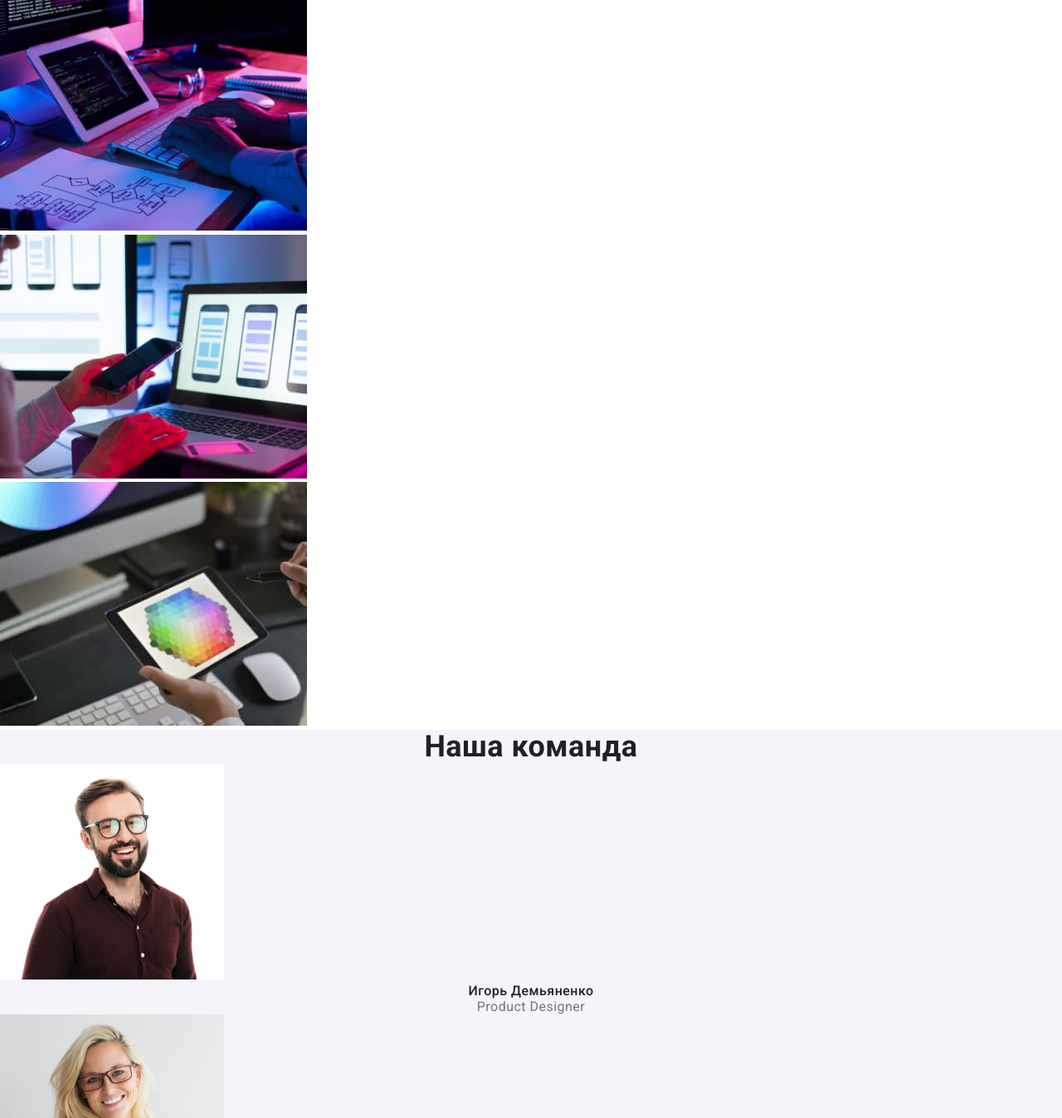
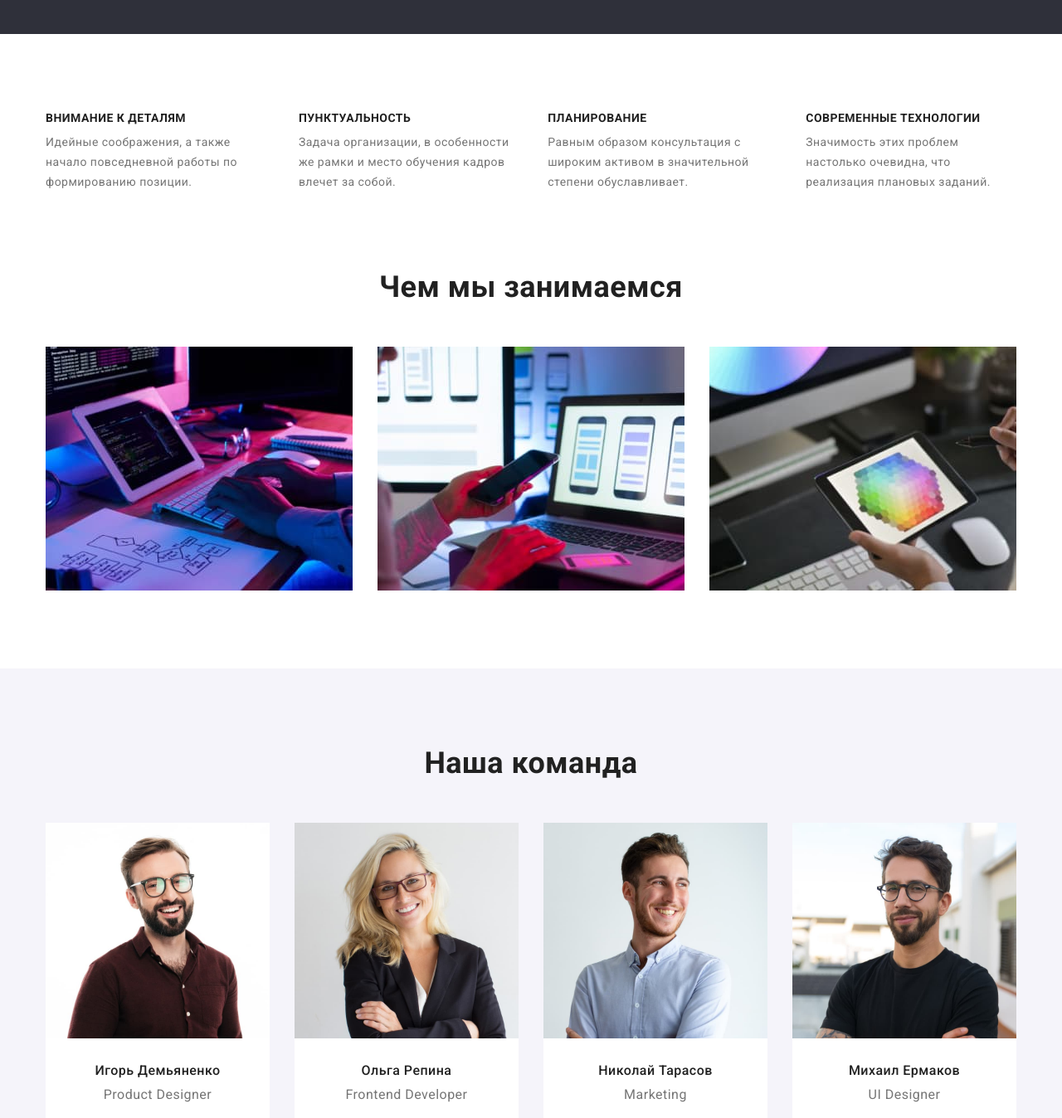
Before and after one commit to SerhiiKifa/goit-markup-hw-03, a plain HTML site: page index.html in a window 1280 px wide. Shown: the part 640-1988 px from the top of the page at 83% size. Drawn offline with nearby package versions, Linux system fonts and the light colour scheme.

Commit message:
Добавляет стили геометрии для страницы "Студия"

```diff
--- a/css/style.css
+++ b/css/style.css
@@ -7,6 +7,7 @@
 /* цвет фона героя и подвала #2F303A */
 /* цвет текста адреса rgba(255, 255, 255, 0.6) */
 /* цвет логотипа #000000 */
+/* цвет нижней рамки хедера #ececec */
 :root {
   --primery-white-color: #ffffff;
   --secondary-white-color: #f5f4fa;
@@ -17,14 +18,7 @@
   --address-text-color: rgba(255, 255, 255, 0.6);
   --logo-color: #000000;
   --background-color: #2f303a;
-}
-html {
-  box-sizing: border-box;
-}
-*,
-*::before,
-*::after {
-  box-sizing: inherit;
+  --header-border-color: #ececec;
 }
 /* Тело */
 body {
@@ -58,7 +52,7 @@ ul {
   margin: -1px;
 }
 /* контейнер */
-.conteiner {
+.container {
   margin-left: auto;
   margin-right: auto;
   padding-left: 15px;
@@ -66,7 +60,10 @@ ul {
   width: 1200px;
 }
 /* панель навигации */
-.header-conteiner,
+.header {
+  border-bottom: 1px solid var(--header-border-color);
+}
+.header-container,
 .nav,
 .site-nav,
 .contacts {
@@ -74,17 +71,17 @@ ul {
   align-items: center;
 }
 .nav .logo {
-  display: inline-block;
+  display: block;
   padding-top: 24px;
   padding-bottom: 25px;
 }
 .contacts .link {
-  display: inline-block;
+  display: block;
   padding-top: 32px;
   padding-bottom: 32px;
 }
 .site-nav .link {
-  display: inline-block;
+  display: block;
   padding-top: 32px;
   padding-bottom: 32px;
 }
@@ -150,7 +147,12 @@ ul {
 }
 /* Секция Герой */
 .hero {
+  margin-left: auto;
+  margin-right: auto;
   background-color: var(--background-color);
+  max-width: 1600px;
+  text-align: center;
+  padding: 200px;
 }
 .hero-title {
   color: var(--primery-white-color);
@@ -162,6 +164,9 @@ ul {
   letter-spacing: 0.06em;
 }
 .main.button {
+  min-width: 200px;
+  padding: 10px 32px;
+  margin-top: 30px;
   background-color: var(--prymery-accent-color);
   color: var(--primery-white-color);
   cursor: pointer;
@@ -178,16 +183,38 @@ ul {
   background-color: var(--secondary-accent-color);
 }
 /*особенности компании*/
+.features.section,
+.our-works.section,
+.our-team.section {
+  padding-top: 94px;
+  padding-bottom: 94px;
+}
+.our-works.section {
+  padding-top: 0;
+}
+.features .container {
+  justify-content: space-between;
+  margin-left: auto;
+  margin-right: auto;
+}
+.features.list {
+  display: flex;
+}
+.features .item + .item {
+  margin-left: 30px;
+}
 .title {
   color: var(--secondary-text-color);
 }
-.section.title {
+.our-works.title,
+.our-team-section.title {
   font-weight: 700;
   font-size: 36px;
   line-height: 1.16;
   text-align: center;
 }
 .features.title {
+  margin-bottom: 10px;
   font-weight: 700;
   font-size: 14px;
   line-height: 1.14;
@@ -197,11 +224,40 @@ ul {
   font-size: 14px;
   line-height: 1.71;
 }
+.our-works.list {
+  display: flex;
+}
+.our-works.title {
+  margin-bottom: 50px;
+}
+.our-works .item + .item {
+  margin-left: 30px;
+}
+.img {
+  display: block;
+}
 /* Наша команда */
-.our-team {
+.our-team.list {
+  display: flex;
+}
+.our-team .item {
+  background-color: var(--primery-white-color);
+  border-radius: 0px 0px 4px 4px;
+}
+.our-team .item + .item {
+  margin-left: 30px;
+}
+.our-team-section.title {
+  margin-bottom: 50px;
+}
+.our-team.section {
   background-color: var(--secondary-white-color);
 }
+.our-team.img {
+  padding-bottom: 30px;
+}
 .our-team.title {
+  padding-bottom: 10px;
   font-weight: 500;
   font-size: 16px;
   line-height: 1.18;
@@ -213,9 +269,13 @@ ul {
   line-height: 1.18;
   text-align: center;
 }
+.our-team.position {
+  padding-bottom: 30px;
+}
 /* Фильтр портфолио */
 .button {
   font-family: inherit;
+  display: inline-block;
   background-color: var(--secondary-white-color);
   color: var(--secondary-text-color);
   font-weight: 500;
@@ -244,8 +304,20 @@ ul {
   line-height: 1.87;
 }
 /* Подвал сайта */
+.footer .logo {
+  display: block;
+  padding-bottom: 20px;
+}
+.footer-list.item:not(:last-child) {
+  padding-bottom: 9px;
+}
 .footer {
+  padding-top: 60px;
+  padding-bottom: 60px;
   background-color: var(--background-color);
+  max-width: 1600px;
+  margin-left: auto;
+  margin-right: auto;
 }
 .logo .logo-footer {
   color: var(--primery-white-color);
--- a/index.html
+++ b/index.html
@@ -7,14 +7,14 @@
     <title>Студия</title>
     <link href="https://fonts.googleapis.com/css2?family=Raleway:wght@700&family=Roboto:wght@400;500;700;900&display=swap"
     rel="stylesheet">
-    <link rel="stylesheet" href="node_modules/modern-normalize/modern-normalize.css">
+    <link rel="stylesheet" href="https://cdnjs.cloudflare.com/ajax/libs/modern-normalize/1.1.0/modern-normalize.min.css">
     <link rel="stylesheet" href="./css/style.css">
   </head>
   <body>
     <!--Верхняя линия сайта-->
     <header class="header">
       <!-- Навигация -->
-      <div class="conteiner header-conteiner">
+      <div class="container header-container">
         <nav class="nav">
           <a class="logo link" href="./index.html">Web<span class="logo-header">Studio</span></a>
           <ul class="site-nav list">
@@ -47,72 +47,79 @@
         <button class="main button" type="button">Заказать услугу</button>
       </section>
       <!--Особенности компании-->
-      <section class="section">
+      <section class="features section">
         <!--скрытый титул-->
+        <div class="container">
           <h2 class="visually-hidden title">Особенности нашей компании</h2>
           <ul class="features list">
-          <li>
+            <li class="item">
               <h3 class="features title">Внимание к деталям</h3>
-            <p class="features text">Идейные соображения, а также<br> начало повседневной работы по<br> формированию позиции.</p>
+              <p class="features text">Идейные соображения, а также начало повседневной работы по формированию позиции.</p>
             </li>
-          <li>
+            <li class="item">
               <h3 class="features title">Пунктуальность</h3>
-            <p class="features text">Задача организации, в особенности<br> же рамки и место обучения кадров<br> влечет за собой.</p>
+              <p class="features text">Задача организации, в особенности же рамки и место обучения кадров влечет за собой.</p>
             </li>
-          <li>
+            <li class="item">
               <h3 class="features title">Планирование</h3>
-            <p class="features text">Равным образом консультация с<br> широким активом в значительной<br> степени обуславливает.</p>
+              <p class="features text">Равным образом консультация с широким активом в значительной степени обуславливает.</p>
             </li>
-          <li>
+            <li class="item">
               <h3 class="features title">Современные технологии</h3>
-            <p class="features text">Значимость этих проблем настолько<br> очевидна, что реализация плановых<br> заданий.</p>
+              <p class="features text">Значимость этих проблем настолько очевидна, что реализация плановых заданий.</p>
             </li>
           </ul>
+        </div>
       </section>
       <!--Чем занимается компания-->
-      <section class="section">
-        <h2 class="section title">Чем мы занимаемся</h2>
+      <section class="our-works section">
+        <div class="container">
+          <h2 class="our-works title">Чем мы занимаемся</h2>
           <ul class="our-works list">
-          <li>
-            <img src="./images/box1.jpg" alt="кто то печатает код на клавиатуре" width="370">
+            <li class="item">
+              <img class="img" src="./images/box1.jpg" alt="кто то печатает код на клавиатуре" width="370">
             </li>
-          <li>
-            <img src="./images/box2.jpg" alt="девушка держит в левой руке телефон" width="370">
+            <li class="item">
+              <img class="img" src="./images/box2.jpg" alt="девушка держит в левой руке телефон" width="370">
             </li>
-          <li>
-            <img src="./images/box3.jpg" alt="планшет с рисунком держат в руках" width="370">
+            <li class="item">
+              <img class="img" src="./images/box3.jpg" alt="планшет с рисунком держат в руках" width="370">
             </li>
           </ul>
+        </div>
       </section>
       <!--Наша команда-->
       <section class="our-team section">
-        <h2 class="section title">Наша команда</h2>
+        <div class="container">
+          <h2 class="our-team-section title">Наша команда</h2>
           <ul class="our-team list">
-          <li>
-            <img src="./images/img.jpg" alt="мужчина в бордовой рубашке улыбается" width="270">
+            <li class="item">
+              <img class="our-team img" src="./images/img.jpg" alt="мужчина в бордовой рубашке улыбается" width="270">
               <h3 class="our-team title">Игорь Демьяненко</h3>
               <p class="our-team position" lang="en">Product Designer</p>
             </li>
-          <li>
-            <img src="./images/img1.jpg" alt="девушка в черном пиджаке улыбается" width="270">
+            <li class="item">
+              <img class="our-team img" src="./images/img1.jpg" alt="девушка в черном пиджаке улыбается" width="270">
               <h3 class="our-team title">Ольга Репина</h3>
               <p class="our-team position" lang="en">Frontend Developer</p>
             </li>
-          <li>
-            <img src="./images/img2.jpg" alt="мужчина в рубашке улыбается" width="270">
+            <li class="item">
+              <img class="our-team img" src="./images/img2.jpg" alt="мужчина в рубашке улыбается" width="270">
               <h3 class="our-team title">Николай Тарасов</h3>
               <p class="our-team position" lang="en">Marketing</p>
             </li>
-          <li>
-            <img src="./images/img3.jpg" alt="мужчина в черной футболке улыбается" width="270">
+            <li class="item">
+              <img class="our-team img" src="./images/img3.jpg" alt="мужчина в черной футболке улыбается" width="270">
               <h3 class="our-team title">Михаил Ермаков</h3>
               <p class="our-team position" lang="en">UI Designer</p>
             </li>
           </ul>
+        </div>
       </section>
     </main>
     <!--Подвал сайта-->
     <footer class="footer">
+      <div class="container">
       <a href="./index.html" class="logo link">Web<span class="logo-footer">Studio</span></a>
       <address>
         <ul class="address list">
@@ -123,6 +130,7 @@
           <li class="footer-list item"><a class="footer-contacts link" href="tel:+380961111111">+38 096 111 11 11</a></li>
         </ul>
       </address>
+      </div>
     </footer>
   </body>
 </html>
```
Also changed, not shown: portfolio.html (+2 -2 lines). Lines whose indentation alone changed are shown as unchanged.
